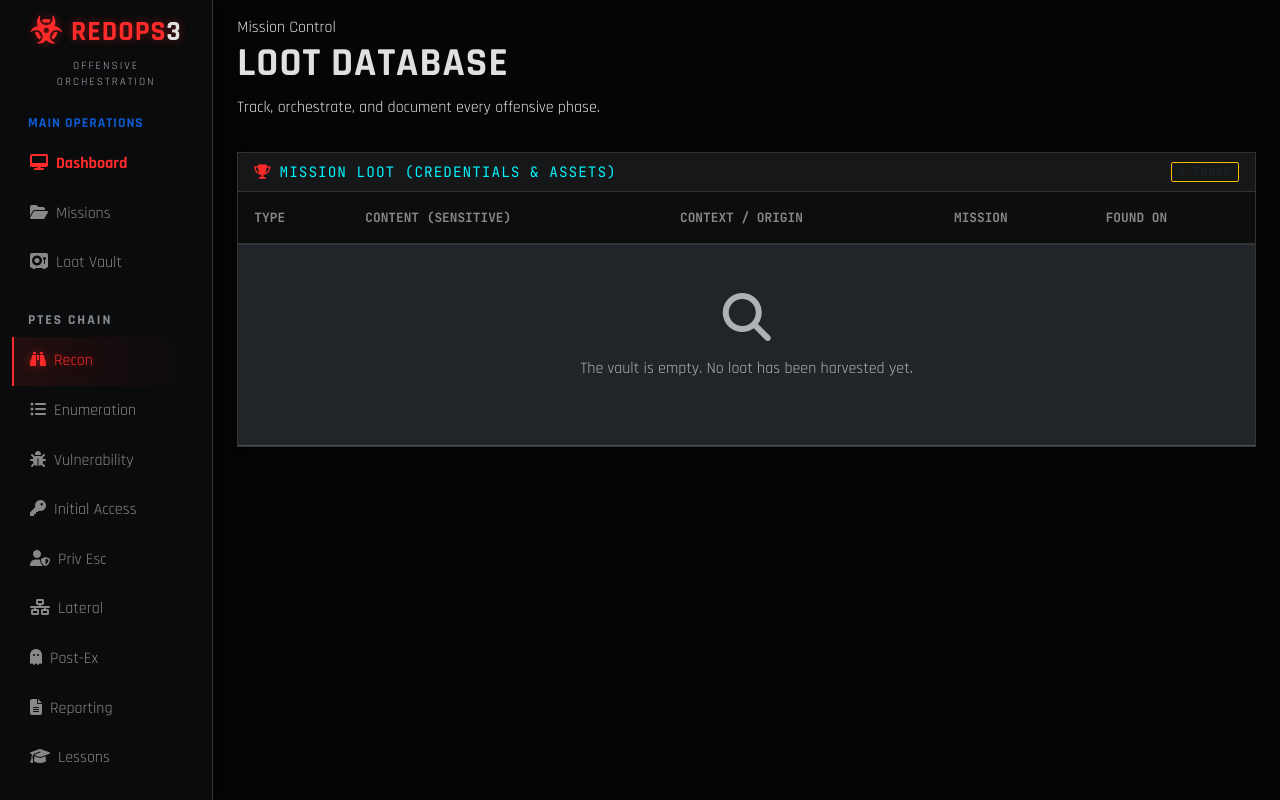
After one commit to hda-offsec/redops3, a Flask app: page /loot in a window 1280 px wide. The commit adds this page. Run offline with Flask 3, Linux system fonts and the light colour scheme; some libraries are stand-ins or nearby versions.

Commit message:
feat: implement high-end offensive orchestration - missions, automated pdf reports, visual recon & loot vault

```diff
--- /dev/null
+++ b/core/reporting.py
@@ -0,0 +1,111 @@
+from fpdf import FPDF
+import os
+import json
+from datetime import datetime
+from markdown import markdown
+from core.results_store import load_results
+
+REPORTS_DIR = "data/reports"
+
+class RedOpsReport(FPDF):
+    def header(self):
+        self.set_fill_color(30, 30, 30)
+        self.rect(0, 0, 210, 40, 'F')
+        self.set_font('helvetica', 'B', 24)
+        self.set_text_color(255, 42, 42)
+        self.cell(0, 20, 'REDOPS3 - OFFENSIVE REPORT', ln=True, align='C')
+        self.set_font('helvetica', 'I', 10)
+        self.set_text_color(200, 200, 200)
+        self.cell(0, 10, f'Mission Control Data Export - {datetime.now().strftime("%Y-%m-%d %H:%M")}', ln=True, align='C')
+        self.ln(10)
+
+    def footer(self):
+        self.set_y(-15)
+        self.set_font('helvetica', 'I', 8)
+        self.set_text_color(150, 150, 150)
+        self.cell(0, 10, f'Page {self.page_no()} - Internal Use Only - RedOps3 Framework', align='C')
+
+def generate_scan_report(scan_id, scan_obj, findings):
+    if not os.path.exists(REPORTS_DIR):
+        os.makedirs(REPORTS_DIR, exist_ok=True)
+
+    results = load_results(scan_id)
+    pdf = RedOpsReport()
+    pdf.add_page()
+
+    # --- EXECUTIVE SUMMARY ---
+    pdf.set_font("helvetica", "B", 16)
+    pdf.set_text_color(50, 50, 50)
+    pdf.cell(0, 10, "1. Executive Summary", ln=True)
+    pdf.ln(5)
+
+    pdf.set_font("helvetica", "", 11)
+    summary = f"Security assessment for target {scan_obj.target.identifier}. "
+    summary += f"Status: {scan_obj.status.upper()}. Total findings: {len(findings)}."
+    pdf.multi_cell(0, 7, summary)
+    pdf.ln(10)
+
+    # --- RECON MATRIX ---
+    pdf.set_font("helvetica", "B", 16)
+    pdf.cell(0, 10, "2. Technical Reconnaissance Matrix", ln=True)
+    pdf.ln(5)
+
+    if results and 'phases' in results and 'recon' in results['phases']:
+        ports = results['phases']['recon'].get('open_ports', [])
+
+        # Table Header
+        pdf.set_fill_color(240, 240, 240)
+        pdf.set_font("helvetica", "B", 10)
+        pdf.cell(30, 10, "Port", border=1, fill=True)
+        pdf.cell(50, 10, "Service", border=1, fill=True)
+        pdf.cell(80, 10, "Version", border=1, fill=True)
+        pdf.cell(30, 10, "Score", border=1, fill=True, ln=True)
+
+        pdf.set_font("helvetica", "", 10)
+        for p in sorted(ports, key=lambda x: x.get('priority_score', 0), reverse=True):
+            pdf.cell(30, 8, f"{p['port']}/tcp", border=1)
+            pdf.cell(50, 8, p['service_name'], border=1)
+            pdf.cell(80, 8, str(p.get('version', '')), border=1)
+            pdf.cell(30, 8, str(p.get('priority_score', 0)), border=1, ln=True)
+    else:
+        pdf.cell(0, 10, "No recon data available.", ln=True)
+
+    pdf.ln(10)
+
+    # --- FINDINGS ---
+    pdf.set_font("helvetica", "B", 16)
+    pdf.cell(0, 10, "3. Identified Vulnerabilities & Vectors", ln=True)
+    pdf.ln(5)
+
+    for f in findings:
+        # Severity Badge
+        color = (255, 42, 42) if f.severity.lower() == 'high' else (255, 165, 0) if f.severity.lower() == 'medium' else (0, 240, 255)
+        pdf.set_text_color(*color)
+        pdf.set_font("helvetica", "B", 12)
+        pdf.cell(0, 10, f"[{f.severity.upper()}] {f.title}", ln=True)
+
+        pdf.set_text_color(70, 70, 70)
+        pdf.set_font("helvetica", "", 10)
+        pdf.multi_cell(0, 6, f.description)
+
+        if f.screenshot_path:
+            full_img_path = os.path.join("ui/web/static", f.screenshot_path)
+            if os.path.exists(full_img_path):
+                pdf.image(full_img_path, w=100)
+                pdf.ln(5)
+        pdf.ln(5)
+
+    # --- OPERATOR NOTES ---
+    if scan_obj.notes:
+        pdf.add_page()
+        pdf.set_font("helvetica", "B", 16)
+        pdf.set_text_color(50, 50, 50)
+        pdf.cell(0, 10, "4. Operator Mission Notes", ln=True)
+        pdf.ln(5)
+        pdf.set_font("helvetica", "", 10)
+        pdf.multi_cell(0, 6, scan_obj.notes)
+
+    filename = f"report_scan_{scan_id}.pdf"
+    path = os.path.join(REPORTS_DIR, filename)
+    pdf.output(path)
+    return filename
--- a/requirements.txt
+++ b/requirements.txt
@@ -2,3 +2,6 @@ Flask==3.0.0
 Flask-SQLAlchemy==3.1.1
 Flask-SocketIO==5.3.6
 python-dotenv==1.0.0
+fpdf2==2.7.7
+playwright==1.41.2
+markdown==3.5.2
--- a/ui/web/templates/base.html
+++ b/ui/web/templates/base.html
@@ -35,6 +35,16 @@
                             <a class="nav-link fw-bold" href="{{ url_for('main.index') }}"
                                 style="color: var(--primary);">
                                 <i class="fas fa-desktop me-2"></i>Dashboard
+                            </a>
+                        </li>
+                        <li class="nav-item">
+                            <a class="nav-link" href="{{ url_for('main.mission_list') }}">
+                                <i class="fas fa-folder-open me-2"></i>Missions
+                            </a>
+                        </li>
+                        <li class="nav-item">
+                            <a class="nav-link" href="{{ url_for('main.loot_list') }}">
+                                <i class="fas fa-vault me-2"></i>Loot Vault
                             </a>
                         </li>
                     </ul>
--- /dev/null
+++ b/ui/web/templates/loots/list.html
@@ -0,0 +1,67 @@
+{% extends "base.html" %}
+
+{% block title %}Loot Database{% endblock %}
+
+{% block content %}
+<div class="row">
+    <div class="col-12">
+        <div class="card panel-card">
+            <div class="card-header panel-header d-flex justify-content-between align-items-center">
+                <span><i class="fas fa-trophy me-2"></i>Mission Loot (Credentials & Assets)</span>
+                <span class="badge bg-warning text-dark">{{ loots|length }} Found</span>
+            </div>
+            <div class="card-body p-0">
+                <div class="table-responsive">
+                    <table class="table table-dark table-hover mb-0">
+                        <thead>
+                            <tr class="text-muted small text-uppercase">
+                                <th class="p-3">Type</th>
+                                <th class="p-3">Content (Sensitive)</th>
+                                <th class="p-3">Context / Origin</th>
+                                <th class="p-3">Mission</th>
+                                <th class="p-3">Found On</th>
+                            </tr>
+                        </thead>
+                        <tbody>
+                            {% for loot in loots %}
+                            <tr>
+                                <td class="p-3">
+                                    <span
+                                        class="badge {% if loot.type == 'credential' %}bg-danger{% elif loot.type == 'token' %}bg-warning text-dark{% else %}bg-info{% endif %} text-uppercase"
+                                        style="font-size: 0.6rem;">
+                                        {{ loot.type }}
+                                    </span>
+                                </td>
+                                <td class="p-3">
+                                    <code class="text-light bg-black p-1 rounded">{{ loot.content }}</code>
+                                    <button class="btn btn-link btn-xs text-muted"
+                                        onclick="navigator.clipboard.writeText('{{ loot.content }}')"><i
+                                            class="fas fa-copy"></i></button>
+                                </td>
+                                <td class="p-3 text-muted small">{{ loot.context or 'N/A' }}</td>
+                                <td class="p-3">
+                                    {% if loot.mission %}
+                                    <span class="text-info">{{ loot.mission.name }}</span>
+                                    {% else %}
+                                    <span class="text-muted">Orphaned</span>
+                                    {% endif %}
+                                </td>
+                                <td class="p-3 text-muted small">{{ loot.created_at.strftime('%H:%M:%S %Y-%m-%d') }}
+                                </td>
+                            </tr>
+                            {% else %}
+                            <tr>
+                                <td colspan="5" class="p-5 text-center text-muted">
+                                    <i class="fas fa-search fa-3x mb-3 opacity-20"></i>
+                                    <p>The vault is empty. No loot has been harvested yet.</p>
+                                </td>
+                            </tr>
+                            {% endfor %}
+                        </tbody>
+                    </table>
+                </div>
+            </div>
+        </div>
+    </div>
+</div>
+{% endblock %}
--- a/ui/web/views/main.py
+++ b/ui/web/views/main.py
@@ -4,8 +4,9 @@ import os
 import shutil
 from datetime import datetime
 
-from core.models import Target, Scan, Finding, Suggestion, ScanLog, db
+from core.models import Target, Scan, Finding, Suggestion, ScanLog, Mission, Loot, db
 from core.results_store import load_results, save_results
+from core.reporting import generate_scan_report
 from scan_engine.step01_recon.nmap_scanner import NmapScanner
 from scan_engine.helpers.output_parsers import parse_nmap_open_ports
 from scan_engine.orchestrator import ScanOrchestrator
@@ -290,8 +291,16 @@ def update_notes(scan_id):
 @main_bp.route("/scan/<int:scan_id>/report")
 def scan_report(scan_id):
     scan = Scan.query.get_or_404(scan_id)
+    findings = Finding.query.filter_by(scan_id=scan.id).all()
     results = load_results(scan_id)
-    findings = Finding.query.filter_by(scan_id=scan_id).order_by(Finding.severity.asc()).all()
+
+    format = request.args.get('format', 'html')
+    if format == 'pdf':
+        from flask import send_from_directory
+        import os
+        filename = generate_scan_report(scan_id, scan, findings)
+        return send_from_directory(os.path.join(current_app.root_path, "data/reports"), filename)
+
     suggestions = Suggestion.query.filter_by(scan_id=scan_id).all()
 
     # Calculate duration
@@ -309,3 +318,70 @@ def scan_report(scan_id):
         generated_at=datetime.utcnow().strftime("%Y-%m-%d %H:%M:%S"),
         duration=duration
     )
+
+@main_bp.route("/missions")
+def mission_list():
+    missions = Mission.query.order_by(Mission.created_at.desc()).all()
+    return render_template("missions/list.html", missions=missions)
+
+@main_bp.route("/mission/new", methods=["POST"])
+def mission_new():
+    name = request.form.get("name")
+    desc = request.form.get("description")
+    mission = Mission(name=name, description=desc)
+    db.session.add(mission)
+    db.session.commit()
+    flash(f"Mission '{name}' created successfully.", "success")
+    return redirect(url_for("main.mission_list"))
+
+@main_bp.route("/loot")
+def loot_list():
+    loots = Loot.query.order_by(Loot.created_at.desc()).all()
+    return render_template("loots/list.html", loots=loots)
+
+@main_bp.route("/scan/<int:scan_id>/loot/add", methods=["POST"])
+def loot_add(scan_id):
+    scan = Scan.query.get_or_404(scan_id)
+    loot_type = request.form.get("type")
+    content = request.form.get("content")
+    context = request.form.get("context")
+
+    loot = Loot(
+        mission_id=scan.target.mission_id if scan.target.mission_id else None,
+        scan_id=scan_id,
+        type=loot_type,
+        content=content,
+        context=context
+    )
+    db.session.add(loot)
+    db.session.commit()
+    flash("Loot added to mission database.", "success")
+    return redirect(url_for("main.scan_detail", scan_id=scan_id))
+
+@main_bp.route("/scan/verify", methods=["POST"])
+def verify_finding():
+    data = request.json
+    scan_id = data.get("scan_id")
+    command = data.get("command")
+
+    if not command:
+        return {"status": "error", "message": "No command provided"}, 400
+
+    def run_verification(sid, cmd, app):
+        with app.app_context():
+            from subprocess import Popen, PIPE, STDOUT
+            _log_and_emit(sid, f"Starting Verification: {cmd}", "INFO")
+            try:
+                process = Popen(cmd, shell=True, stdout=PIPE, stderr=STDOUT, text=True)
+                for line in process.stdout:
+                    if line.strip():
+                        _log_and_emit(sid, f"[Verify] {line.strip()}", "INFO")
+                process.wait()
+                _log_and_emit(sid, "Verification Task Completed.", "SUCCESS")
+            except Exception as e:
+                _log_and_emit(sid, f"Verification Failed: {str(e)}", "ERROR")
+
+    app_obj = current_app._get_current_object()
+    socketio.start_background_task(run_verification, scan_id, command, app_obj)
+
+    return {"status": "ok", "message": "Verification started"}
```
Also changed, not shown: core/models.py (+28 -0 lines), core/screenshots.py (added, +49 -0 lines), scan_engine/orchestrator.py (+10 -2 lines), ui/web/templates/missions/list.html (added, +78 -0 lines), ui/web/templates/scan_detail.html (+88 -13 lines).
